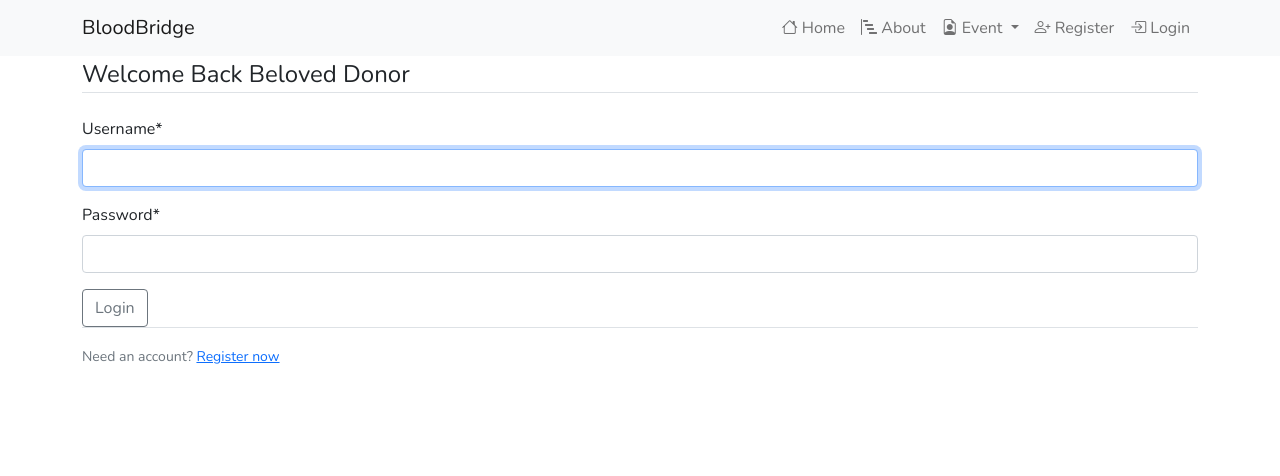
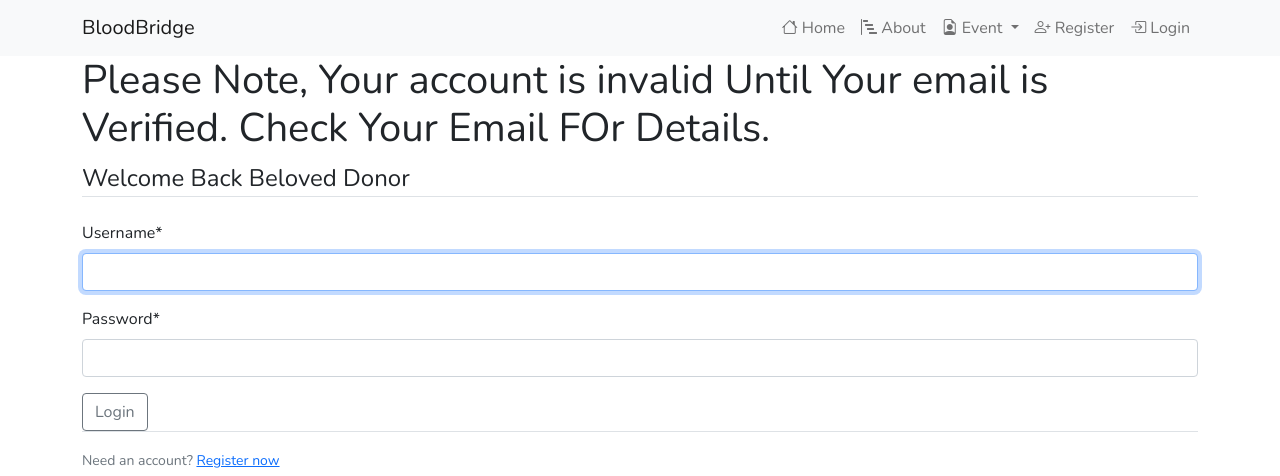
Before and after one commit to kokole12/BloodBridge_v2, a Django app: page /login/ in a window 1280 px wide. Shown: the top 476 px of the page. Run offline with Django 4.2, Linux system fonts and the light colour scheme; some libraries are stand-ins or nearby versions.

Commit message:
Updated README FIle

```diff
--- a/main/donor/templates/donor/login.html
+++ b/main/donor/templates/donor/login.html
@@ -2,6 +2,7 @@
 {%load crispy_forms_tags%}
 {% block content%}
     <div class="container">
+        <h1>Please Note, Your account is invalid Until Your email is Verified. Check Your Email FOr Details.</h1>
         <form method="POST">
             {% csrf_token %}
             <fieldset class="form-class">
```
Also changed, not shown: README.md.
